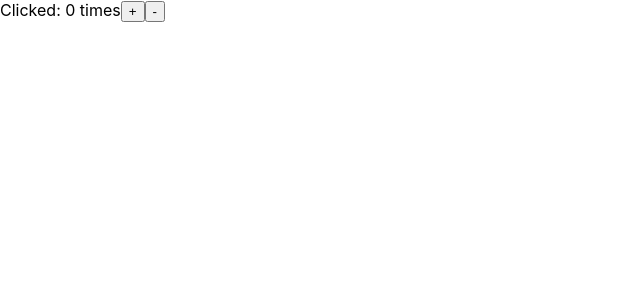
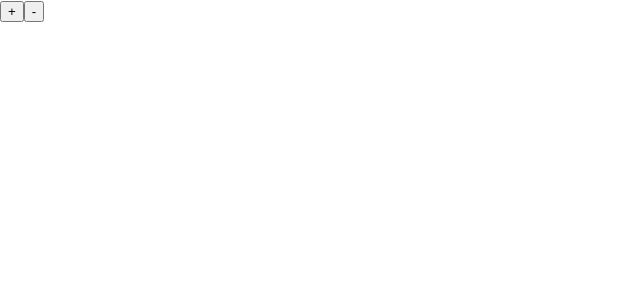
Before and after one commit to alliejj99/React-Redux-Counter-App, a React (Create React App) app: page / in a window 1280 px wide. Shown: the top 300 px of the page, without its empty margins (0-640 px from the left). Built offline with nearby package versions, Linux system fonts and the light colour scheme.

Commit message:
Reducer:CombinReducer 알아보기

```diff
--- a/src/App.tsx
+++ b/src/App.tsx
@@ -1,7 +1,7 @@
 import React from "react";
 
 type Props = {
-  value: number;
+  value: any;
   onIncrement: () => void;
   onDecrement: () => void;
 };
@@ -9,7 +9,7 @@
 const App = ({ value, onIncrement, onDecrement }: Props) => {
   return (
     <div className="App">
-      Clicked: {value} times
+      {/* Clicked: {value} times */}
       <button onClick={onIncrement}>+</button>
       <button onClick={onDecrement}>-</button>
     </div>
--- a/src/index.tsx
+++ b/src/index.tsx
@@ -1,7 +1,7 @@
 import React from "react";
 import ReactDOM from "react-dom/client";
 import { createStore } from "redux";
-import counter from "./reducer";
+import rootReducer from "./reducer";
 import App from "./App";
 import "./index.css";
 
@@ -9,7 +9,14 @@
   document.getElementById("root") as HTMLElement
 );
 
-const store = createStore(counter);
+const store = createStore(rootReducer);
+
+store.dispatch({
+  type: "ADD_TODO",
+  text: "USE REDUX",
+});
+
+console.log("store.getState:", store.getState());
 
 const render = () =>
   root.render(
--- /dev/null
+++ b/src/reducer/counter.tsx
@@ -0,0 +1,16 @@
+interface Action {
+  type: string;
+}
+
+const counter = (state = 0, actions: Action) => {
+  switch (actions.type) {
+    case "INCREMENT":
+      return state + 1;
+    case "DECREMENT":
+      return state - 1;
+    default:
+      return state;
+  }
+};
+
+export default counter;
--- a/src/reducer/index.tsx
+++ b/src/reducer/index.tsx
@@ -1,12 +1,10 @@
-const counter = (state = 0, actions: { type: string }) => {
-  switch (actions.type) {
-    case "INCREMENT":
-      return state + 1;
-    case "DECREMENT":
-      return state - 1;
-    default:
-      return state;
-  }
-};
+import { combineReducers } from "redux";
+import todo from "./todo";
+import counter from "./counter";
 
-export default counter;
+const rootReducer = combineReducers({
+  todo,
+  counter,
+});
+
+export default rootReducer;
--- /dev/null
+++ b/src/reducer/todo.tsx
@@ -0,0 +1,19 @@
+enum ActionType {
+  ADD_TODO = "ADD_TODO",
+  DELETE_TODO = "DELETE_TODO",
+}
+
+interface Action {
+  type: ActionType;
+  text: string;
+}
+
+const todo = (state = [], action: Action) => {
+  switch (action.type) {
+    case "ADD_TODO":
+      return [...state, action.text];
+    default:
+      return state;
+  }
+};
+export default todo;
```
Also changed, not shown: 1 other file (tests, documents, lock files or other folders).
